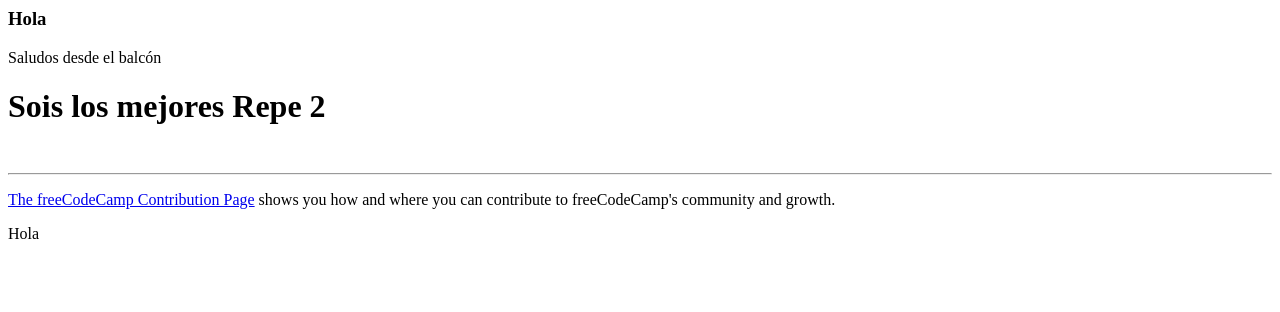
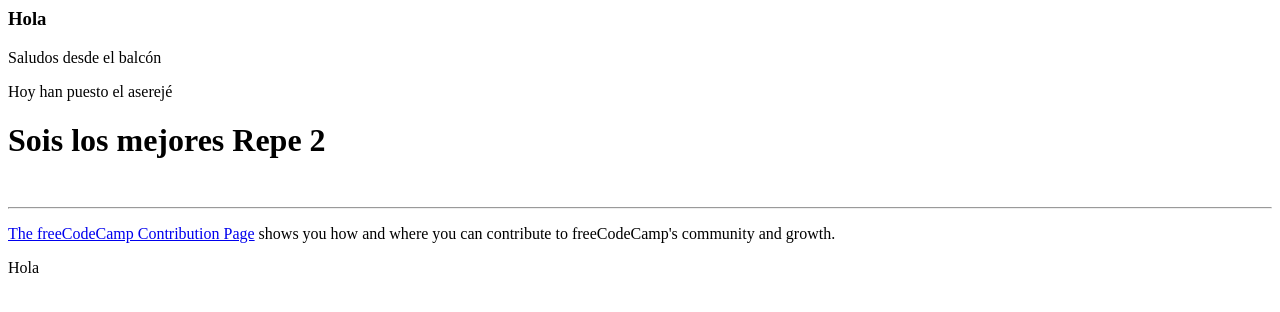
Before and after one commit to delineas/test-livecoding-git, a plain HTML site: page index.html in a window 1280 px wide. Drawn offline with Linux system fonts and the light colour scheme.

Commit message:
Update asereje

```diff
--- a/index.html
+++ b/index.html
@@ -5,6 +5,7 @@
   <body>
 	<h3>Hola</h3>
 	<p>Saludos desde el balcón</p>
+	<p>Hoy han puesto el aserejé</p>
     <h1>Sois los mejores Repe 2</h1>
 	<br /><hr/>
       <p>
```
